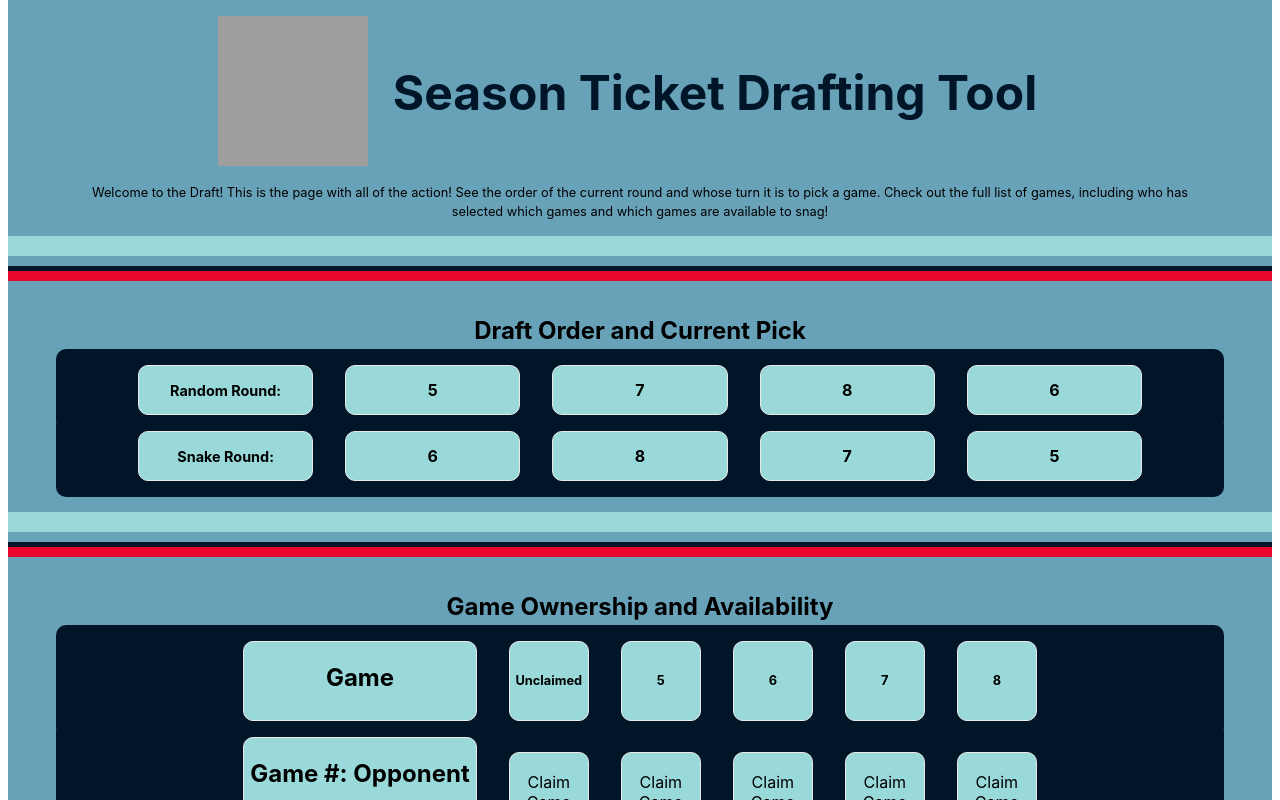
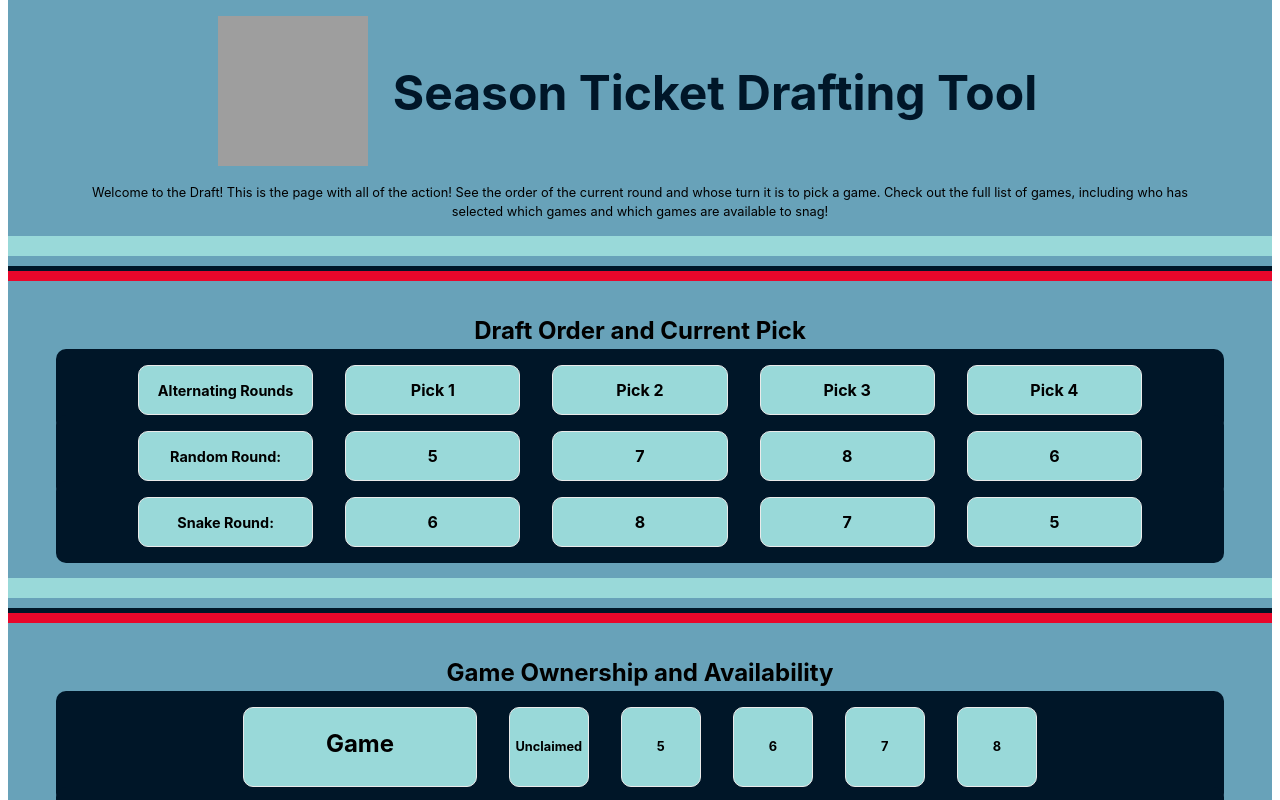
Before and after one commit to paul-leonard/draft-tickets, a Next.js app: page / in a window 1280 px wide. Shown: the top 800 px of the page. Built offline with nearby package versions, Linux system fonts and the light colour scheme; grey boxes are pictures that could not be loaded.

Commit message:
added variable Pick headings for Draft Order

```diff
--- a/components/DraftProgressDisplay.js
+++ b/components/DraftProgressDisplay.js
@@ -4,15 +4,24 @@ export default function DraftProgressDisplay ({draft_order}) {
   return (
     <>
       <h2 className={styles.title}>Draft Order and Current Pick</h2>
-      {/* <h2 className={styles.title}>{draft_order}</h2> */}
 
       <div>
+      <div className={styles.grid}>
+          <div className={styles.card}>
+            <h2>Alternating Rounds</h2>
+          </div>
+          <DraftRow row_order={[...Array(draft_order[0].length).keys()].map( num => (
+            "Pick " + (num + 1).toString()
+          ))}/>
+        </div>
+
         <div className={styles.grid}>
           <div className={styles.card}>
             <h2>Random Round:</h2>
           </div>
           <DraftRow row_order={draft_order[0]}/>
         </div>
+
         <div className={styles.grid}>
           <div className={styles.card}>
             <h2>Snake Round:</h2>
```
